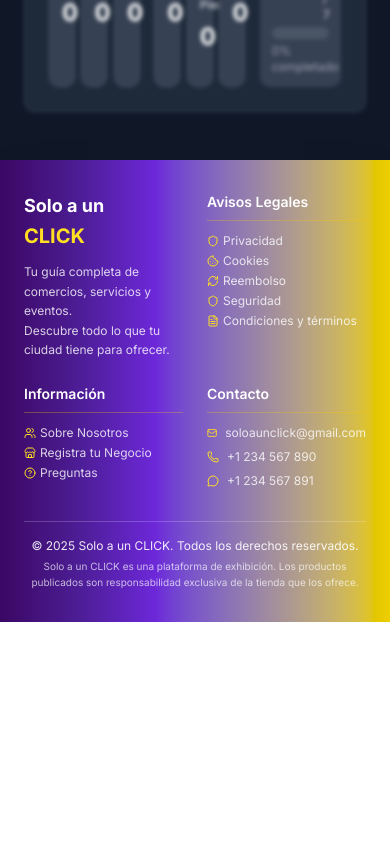
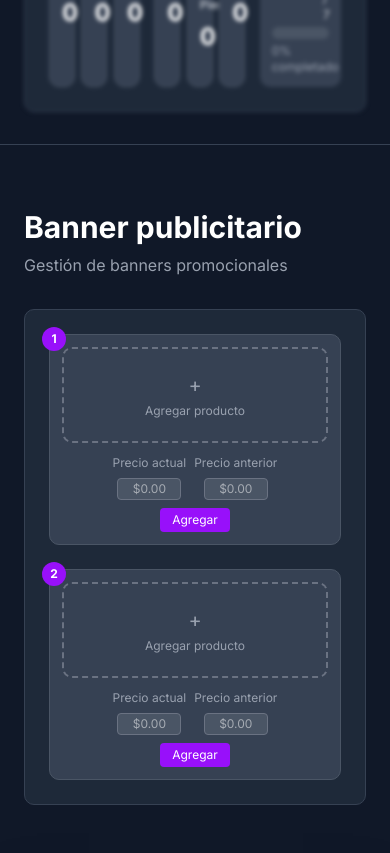
Before and after one commit to nicomagno17/aunclick_home_reactV2, a Next.js app: page /admin in a window 390 px wide. Shown: the part 2471-3324 px from the top of the page. Before the commit the page ends 3093 px from the top, so only its background shows below. Built offline with nearby package versions, Linux system fonts and the light colour scheme.

Commit message:
banner falta responsive

```diff
--- a/src/app/admin/page.tsx
+++ b/src/app/admin/page.tsx
@@ -1558,6 +1558,114 @@ export default function AdminPage() {
         </div>
       </div>
 
+      {/* Separador entre secciones */}
+      <div className="border-t border-gray-700 my-8"></div>
+
+      {/* Sección: Banner publicitario */}
+      <div className="px-6 py-8">
+        <h1 className="text-3xl font-bold text-white mb-2">Banner publicitario</h1>
+        <p className="text-gray-400">Gestión de banners promocionales</p>
+      </div>
+
+      {/* Container Banner publicitario */}
+      <div className="px-6 mb-8">
+        <div className="bg-gray-800 rounded-lg border border-gray-700 p-6">
+          <div className="grid grid-cols-1 md:grid-cols-2 gap-6 md:gap-12">
+            {/* Columna 1 - Banner 1 */}
+            <div className="relative bg-gray-700 border border-gray-600 rounded-lg p-3 md:p-4">
+              {/* Número identificador */}
+              <div className="absolute -top-2 -left-2 bg-purple-600 text-white rounded-full w-6 h-6 md:w-8 md:h-8 flex items-center justify-center text-xs md:text-sm font-bold z-10">
+                1
+              </div>
+
+              {/* Marco rectangular para imagen */}
+              <div className="bg-gray-700 border-2 border-dashed border-gray-500 rounded-lg h-24 md:h-48 flex items-center justify-center mb-3 md:mb-4 hover:border-purple-400 transition-colors cursor-pointer">
+                <div className="text-center">
+                  <div className="text-xl md:text-4xl text-gray-400 mb-1 md:mb-2">+</div>
+                  <p className="text-gray-400 text-xs md:text-sm">Agregar producto</p>
+                </div>
+              </div>
+
+              {/* Precios y botón responsive */}
+              <div className="space-y-2 md:space-y-0 md:flex md:items-end md:justify-between">
+                {/* Fila de precios */}
+                <div className="flex gap-2 md:gap-4 justify-center md:justify-start">
+                  <div className="text-center">
+                    <label className="block text-xs text-gray-400 mb-1">Precio actual</label>
+                    <input
+                      type="text"
+                      placeholder="$0.00"
+                      className="bg-gray-600 border border-gray-500 rounded px-1.5 md:px-3 py-0.5 md:py-2 text-white text-xs md:text-sm w-16 md:w-24 text-center"
+                    />
+                  </div>
+                  <div className="text-center">
+                    <label className="block text-xs text-gray-400 mb-1">Precio anterior</label>
+                    <input
+                      type="text"
+                      placeholder="$0.00"
+                      className="bg-gray-600 border border-gray-500 rounded px-1.5 md:px-3 py-0.5 md:py-2 text-white text-xs md:text-sm w-16 md:w-24 text-center"
+                    />
+                  </div>
+                </div>
+
+                {/* Botón debajo en mobile, a la derecha en desktop */}
+                <div className="flex justify-center md:justify-end">
+                  <button className="bg-purple-600 hover:bg-purple-700 text-white px-3 md:px-6 py-1 md:py-2 text-xs md:text-base rounded transition-colors">
+                    Agregar
+                  </button>
+                </div>
+              </div>
+            </div>
+
+            {/* Columna 2 - Banner 2 */}
+            <div className="relative bg-gray-700 border border-gray-600 rounded-lg p-3 md:p-4">
+              {/* Número identificador */}
+              <div className="absolute -top-2 -left-2 bg-purple-600 text-white rounded-full w-6 h-6 md:w-8 md:h-8 flex items-center justify-center text-xs md:text-sm font-bold z-10">
+                2
+              </div>
+
+              {/* Marco rectangular para imagen */}
+              <div className="bg-gray-700 border-2 border-dashed border-gray-500 rounded-lg h-24 md:h-48 flex items-center justify-center mb-3 md:mb-4 hover:border-purple-400 transition-colors cursor-pointer">
+                <div className="text-center">
+                  <div className="text-xl md:text-4xl text-gray-400 mb-1 md:mb-2">+</div>
+                  <p className="text-gray-400 text-xs md:text-sm">Agregar producto</p>
+                </div>
+              </div>
+
+              {/* Precios y botón responsive */}
+              <div className="space-y-2 md:space-y-0 md:flex md:items-end md:justify-between">
+                {/* Fila de precios */}
+                <div className="flex gap-2 md:gap-4 justify-center md:justify-start">
+                  <div className="text-center">
+                    <label className="block text-xs text-gray-400 mb-1">Precio actual</label>
+                    <input
+                      type="text"
+                      placeholder="$0.00"
+                      className="bg-gray-600 border border-gray-500 rounded px-1.5 md:px-3 py-0.5 md:py-2 text-white text-xs md:text-sm w-16 md:w-24 text-center"
+                    />
+                  </div>
+                  <div className="text-center">
+                    <label className="block text-xs text-gray-400 mb-1">Precio anterior</label>
+                    <input
+                      type="text"
+                      placeholder="$0.00"
+                      className="bg-gray-600 border border-gray-500 rounded px-1.5 md:px-3 py-0.5 md:py-2 text-white text-xs md:text-sm w-16 md:w-24 text-center"
+                    />
+                  </div>
+                </div>
+
+                {/* Botón debajo en mobile, a la derecha en desktop */}
+                <div className="flex justify-center md:justify-end">
+                  <button className="bg-purple-600 hover:bg-purple-700 text-white px-3 md:px-6 py-1 md:py-2 text-xs md:text-base rounded transition-colors">
+                    Agregar
+                  </button>
+                </div>
+              </div>
+            </div>
+          </div>
+        </div>
+      </div>
+
       {/* Popup de Información del Producto */}
       <Dialog open={selectedProducto !== null} onOpenChange={(open) => !open && setSelectedProducto(null)}>
         <DialogContent className="max-w-4xl w-full max-h-[90vh] overflow-y-auto bg-gray-800 border-gray-700 text-white">
```
